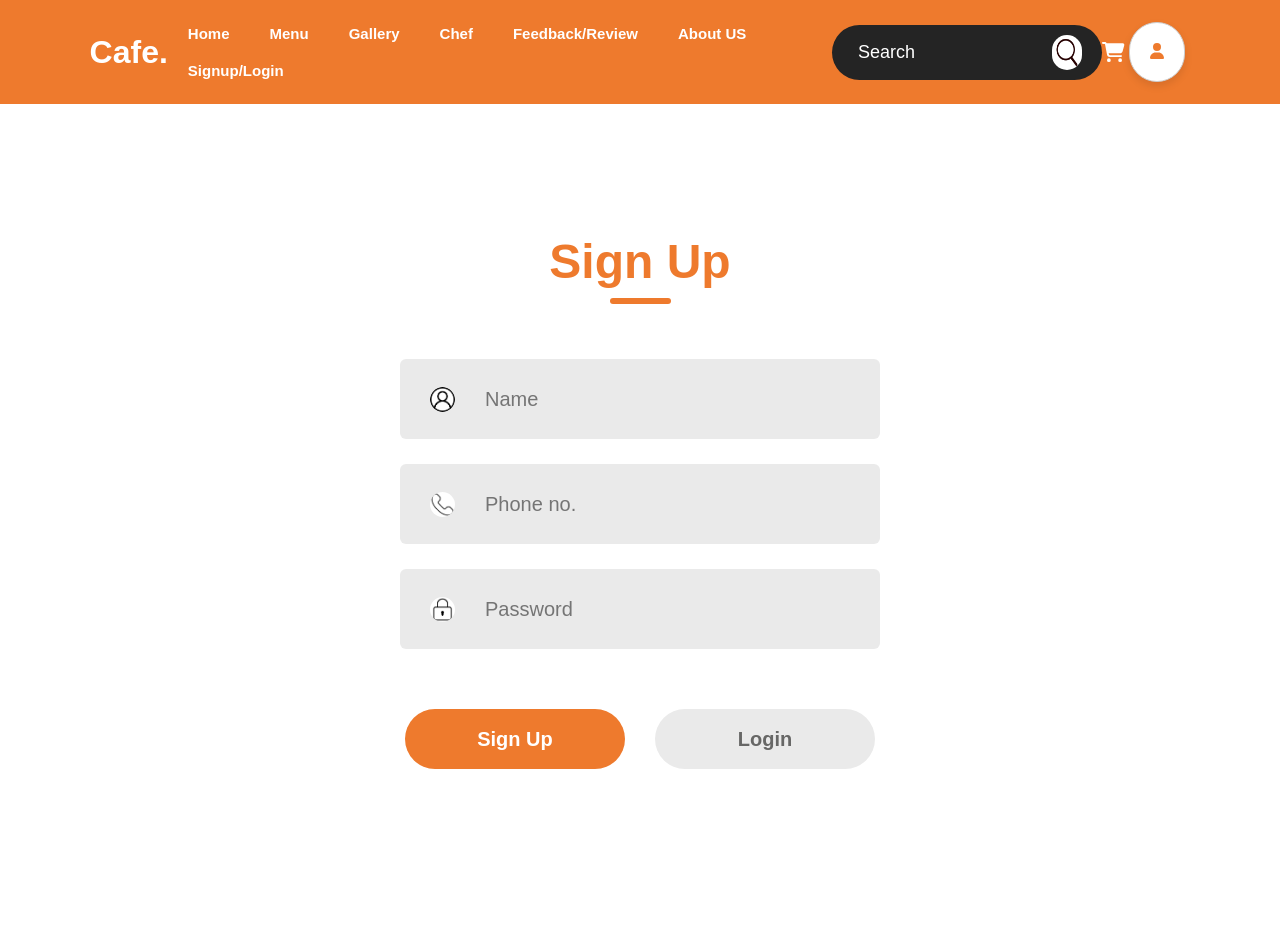
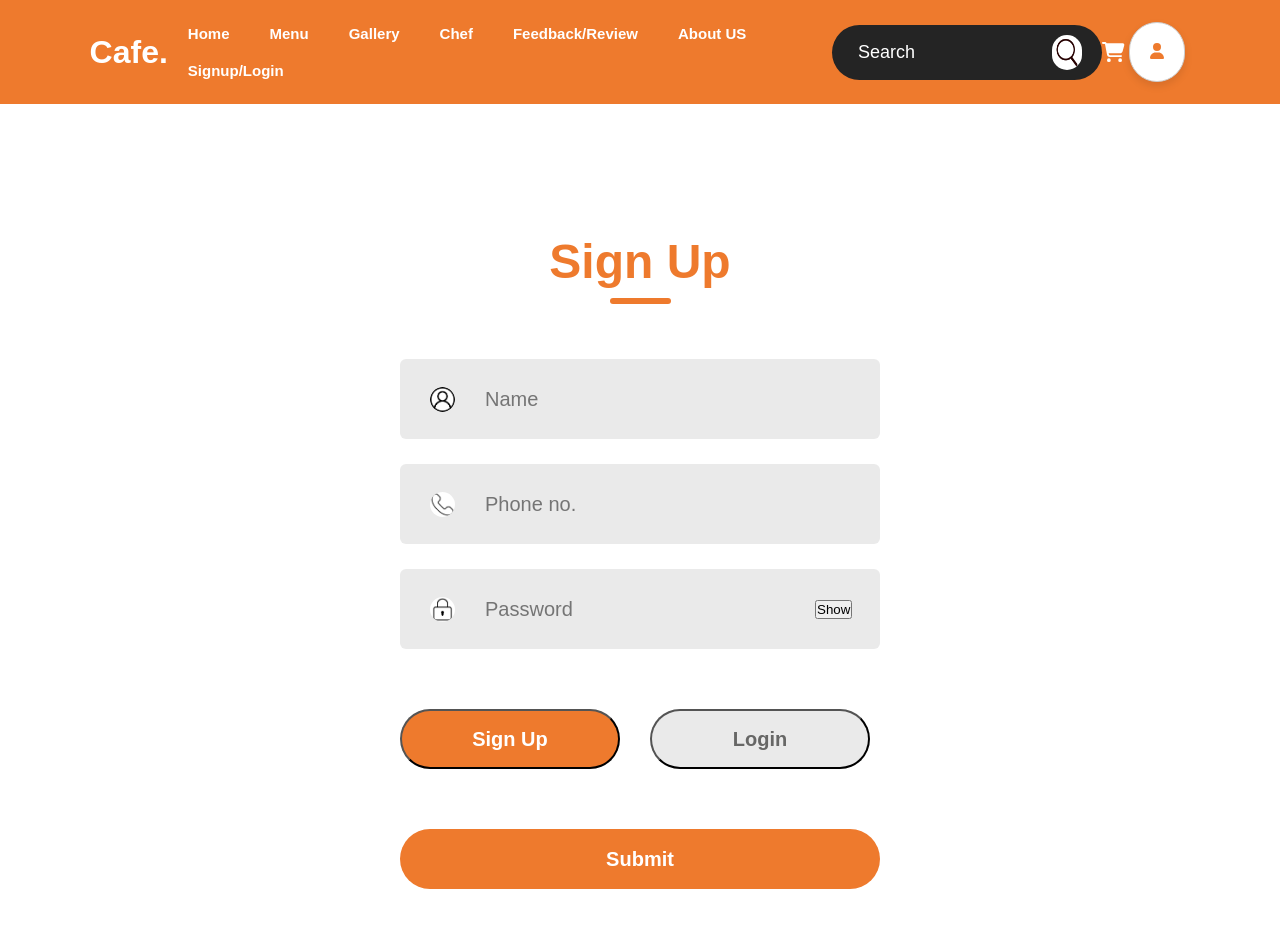
Before and after one commit to aniketsol456/Cafe_Management_Project, a React (Vite) app in the folder cafe_management_system/: page /sign-up in a window 1280 px wide. Before the commit the page ends 859 px from the top, so only its background shows below. Built offline with nearby package versions, Linux system fonts and the light colour scheme.

Commit message:
Validation done

```diff
--- a/cafe_management_system/src/component/Signup.css
+++ b/cafe_management_system/src/component/Signup.css
@@ -8,7 +8,6 @@
     margin-top: 110px;
     align-items: center;
     justify-content: center;
-    /* margin-bottom: 30px; */
 }
 
 .header{
@@ -57,13 +56,14 @@
 }
 .input input{
     height: 50px;
-    width: 400px;
+    width: 330px;
     background: transparent;
     border:none;
     outline: none;
     color: #797979;
     font-size: 20px;
 }
+
 .forgo-pass{
     padding-left: 65px;
     margin-top: 30px;
@@ -74,25 +74,52 @@
     color: rgb(238, 122, 45);
     cursor: pointer;
 }
+
 .submit{
     display: flex;
     gap: 30px;
     margin: 60px auto;
 }
-.sub{
+
+.submit1{
+    margin-top: 20px;
+    width: 100%;
+    display: flex;
+    flex-direction: column;
+    align-items: center;
+}
+
+.submit1 button[type="submit"]{
+    background-color: rgb(238, 122, 45);
+    border-radius: 50px;
+}
+
+.sub, .sub1{
     display: flex;
     justify-content: center;
     align-items: center;
     width: 220px;
     height: 60px;
     color: #fff;
-    background: rgb(238, 122, 45);
+    background: rgb(238, 122, 45); /* Changed the background color here for all buttons */
     border-radius: 50px;
     font-size: 20px;
     font-weight: 700;
     cursor: pointer;
 }
+
 .gray{
     background: #eaeaea;
     color: #676766;
 }
+
+.error-messages{
+    margin-top: 10px;
+    color: red; /* Error message color */
+    font-size: 16px;
+}
+
+.error{
+    margin: 5px 0; /* spacing between error messages */
+    color: #d32f2f; /* Red color for errors to make them stand out */
+}
--- a/cafe_management_system/src/component/Signup.jsx
+++ b/cafe_management_system/src/component/Signup.jsx
@@ -1,13 +1,83 @@
 import React, { useState } from 'react';
-import User_icon from "../assets/images/user_icon.png"
-import Phone_icon from "../assets/images/phone_icon.png"
-import Pass_icon from "../assets/images/password_icon.png"
+import User_icon from "../assets/images/user_icon.png";
+import Phone_icon from "../assets/images/phone_icon.png";
+import Pass_icon from "../assets/images/password_icon.png";
 import "../component/Signup.css";
 
 const Signup = () => {
+  const [action, setAction] = useState("Sign Up");
+  const [name, setName] = useState("");
+  const [phone, setPhone] = useState("");
+  const [password, setPassword] = useState("");
+  const [showPassword, setShowPassword] = useState(false);
+  const [errors, setErrors] = useState({});
 
-  const[action,setAction] = useState("Sign Up");
-  const[visible,setVisible] = useState("Password");
+  const validateField = (field, value) => {
+    let newErrors = { ...errors };
+
+    if (field === "name" && action === "Sign Up") {
+      if (!value.trim()) {
+        newErrors.name = "Name is required.";
+      } else {
+        delete newErrors.name;
+      }
+    }
+
+    if (field === "phone") {
+      if (!value.trim()) {
+        newErrors.phone = "Phone number is required.";
+      } else if (!/^\d{10}$/.test(value)) {
+        newErrors.phone = "Phone number must be 10 digits.";
+      } else {
+        delete newErrors.phone;
+      }
+    }
+
+    if (field === "password") {
+      if (!value) {
+        newErrors.password = "Password is required.";
+      } else if (value.length < 6) {
+        newErrors.password = "Password must be at least 6 characters.";
+      } else {
+        delete newErrors.password;
+      }
+    }
+
+    setErrors(newErrors);
+  };
+
+  const handleNameChange = (event) => {
+    const newValue = event.target.value;
+    setName(newValue);
+    validateField("name", newValue);
+  };
+
+  const handlePhoneChange = (event) => {
+    const newValue = event.target.value;
+    setPhone(newValue);
+    validateField("phone", newValue);
+  };
+
+  const handlePasswordChange = (event) => {
+    const newValue = event.target.value;
+    setPassword(newValue);
+    validateField("password", newValue);
+  };
+
+  const handleSubmit = (event) => {
+    event.preventDefault();
+    validateField("name", name);  // Ensure validation runs on submit
+    validateField("phone", phone);
+    validateField("password", password);
+
+    if (Object.keys(errors).length === 0) {
+      console.log('Form is valid! Submitting...')
+    } else {
+      console.log('Form has errors:', errors);
+    }
+  };
+
+  const togglePasswordVisibility = () => setShowPassword(!showPassword);
 
   return (
     <div className="containe">
@@ -15,27 +85,43 @@ const Signup = () => {
         <div className="text">{action}</div>
         <div className="underline"></div>
       </div>
+      <form onSubmit={handleSubmit} noValidate>
         <div className="inputs">
-        {action==="Login"?<div></div>:<div className="input">
-          <img src={User_icon} alt=""/>
-          <input type="text" placeholder='Name'/>
-        </div>}
+          {action === "Sign Up" && (
             <div className="input">
-          <img src={Phone_icon} alt=""/>
-          <input type="text" placeholder="Phone no."/>
+              <img src={User_icon} alt="User icon"/>
+              <input type="text" placeholder='Name' value={name} onChange={handleNameChange}/>
+              {errors.name && <div className="error">{errors.name}</div>}
+            </div>
+          )}
+          <div className="input">
+            <img src={Phone_icon} alt="Phone icon"/>
+            <input type="text" placeholder="Phone no." value={phone} onChange={handlePhoneChange}/>
+            {errors.phone && <div className="error">{errors.phone}</div>}
           </div>
           <div className="input">
-          <img src={Pass_icon} alt=""/>
-          <input type="text" placeholder='Password'/>
+            <img src={Pass_icon} alt="Password icon"/>
+            <input type={showPassword ? "text" : "password"} placeholder='Password' value={password} onChange={handlePasswordChange}/>
+            <button type="button" onClick={togglePasswordVisibility}>{showPassword ? "Hide" : "Show"}</button>
+            {errors.password && <div className="error">{errors.password}</div>}
           </div>
         </div>
-      {action==="Sign Up"?<div></div>:<div className="forgo-pass">Lost Password?<span>Click Here!</span> </div>}
+        {action === "Login" && <div className="forgo-pass">Lost Password?<span>Click Here!</span></div>}
         <div className="submit">
-        <div className={action==="Login"?"sub gray":"sub"}  onClick={()=>setAction("Sign Up")}>Sign Up</div>
-        <div className={action==="Sign Up"?"sub gray":"sub"} onClick={()=>setAction("Login")}>Login</div>
+          <button className={action === "Login" ? "sub gray" : "sub"} onClick={() => {setAction("Sign Up");}}>Sign Up</button>
+          <button className={action === "Sign Up" ? "sub gray" : "sub"} onClick={() => {setAction("Login");}}>Login</button>
+        </div>
+        <div className="submit1">
+          <button className="sub1" type="submit">Submit</button>
+          <div className="error-messages">
+            {Object.values(errors).map((error, index) => (
+              <div key={index} className="error">{error}</div>
+            ))}
           </div>
         </div>
-  )
+      </form>
+    </div>
+  );
 }
 
-export default Signup
+export default Signup;
```
Lines whose indentation alone changed are shown as unchanged.
